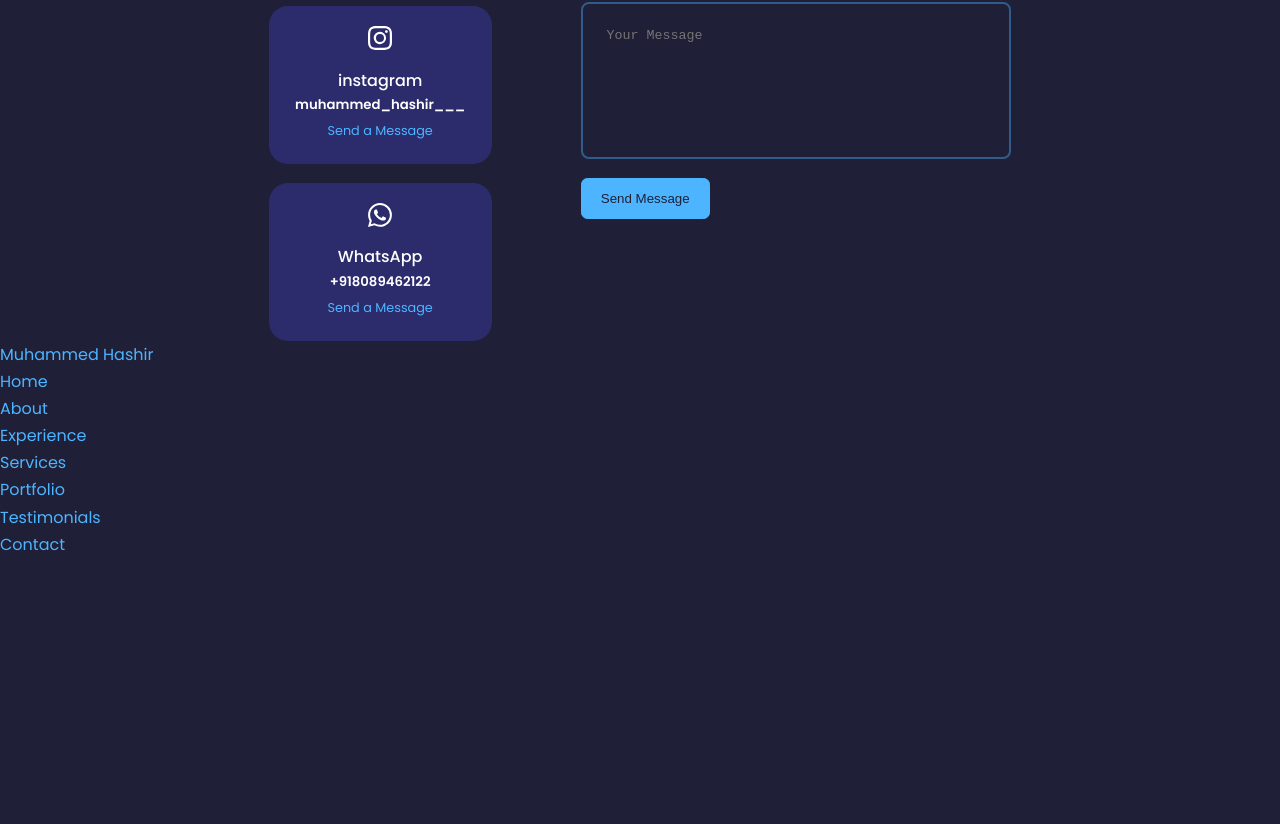
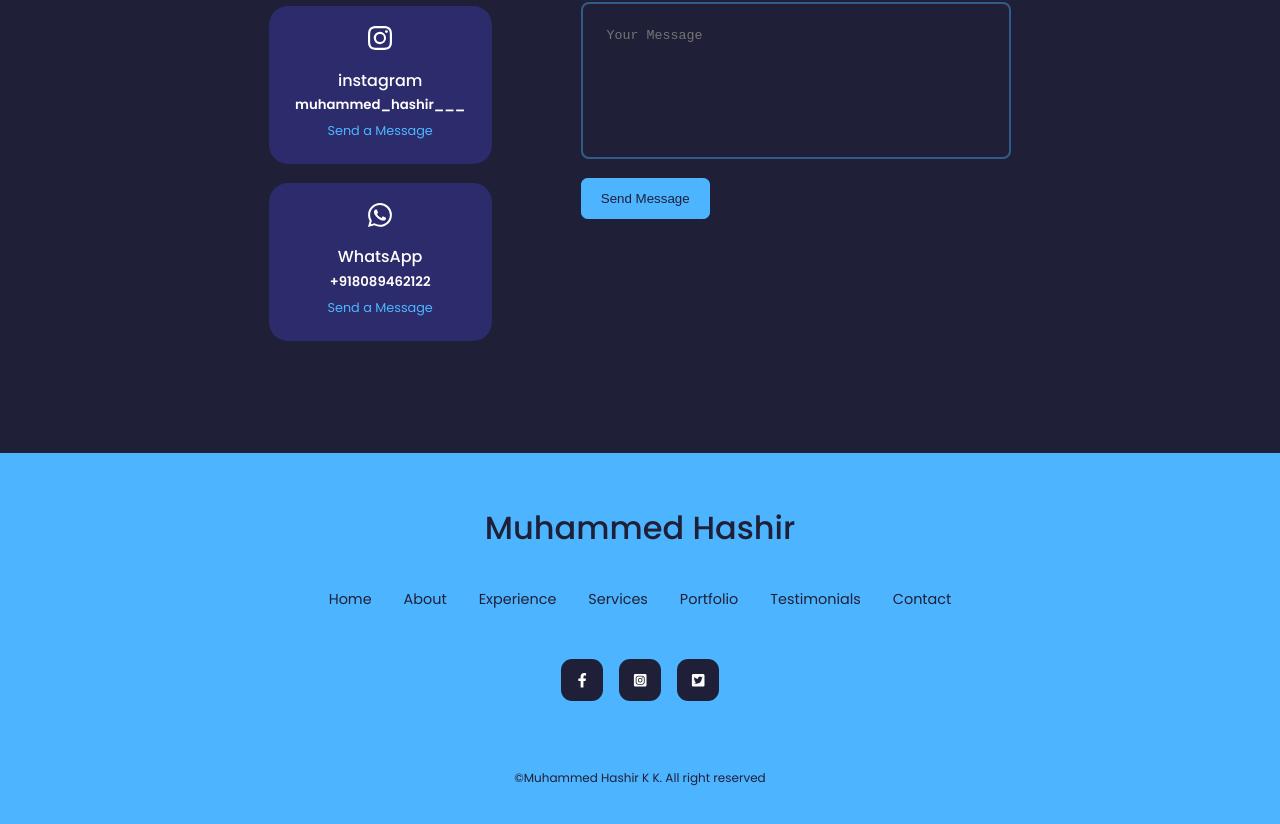
Before and after one commit to muhammedhashir1/portfolio-react, a React (Create React App) app: page / in a window 1280 px wide. Shown: the part 5434-6258 px from the top of the page. Before the commit the page ends 5992 px from the top, so only its background shows below. Built offline with nearby package versions, Linux system fonts and the light colour scheme.

Commit message:
footer section completed

```diff
--- a/src/Components/Footer/Footer.css
+++ b/src/Components/Footer/Footer.css
@@ -0,0 +1,57 @@
+footer{
+    background: var(--color-primary);
+    padding: 3rem;
+    text-align: center;
+    font-size: 0.9rem;
+    margin-top: 7rem;
+}
+footer a{
+    color: var(--color-bg);
+}
+.footer__logo{
+    font-size: 2rem;
+    font-weight: 500;
+    margin-bottom: 2rem;
+    display: block;
+}
+.permalinks{
+    display: flex;
+    flex-wrap: wrap;
+    justify-content: center;
+    gap: 2rem;
+    margin: 0 auto 3rem;
+}
+.footer__socials{
+    display: flex;
+    justify-content: center;
+    gap: 1rem;
+    margin-bottom: 4rem;
+}
+.footer__socials a{
+    background: var(--color-bg);
+    color:var(--color-white);
+    padding:0.8rem;
+    border-radius: 0.7rem;
+    display: flex;
+    border: 1px solid transparent;
+}
+.footer__socials a:hover{
+    background: transparent;
+    color: var(--color-bg);
+    border-color: var(--color-bg);
+}
+.footer__copyright{
+    margin-bottom: 4rem;
+    color: var(--color-bg);
+}
+
+ /*================ MEDIA QUERIES (SMALL DEVICES) ===============*/
+ @media screen and (max-width: 600px){
+    .permalinks{
+        flex-direction: column;
+        gap: 1.5rem;
+    }
+    .footer__socials {
+        margin-bottom: 2.6rem;
+    }
+ }
--- a/src/Components/Footer/Footer.jsx
+++ b/src/Components/Footer/Footer.jsx
@@ -1,6 +1,8 @@
 import React from 'react'
 import './Footer.css'
-
+import {FaFacebookF} from 'react-icons/fa'
+import {FaInstagramSquare} from 'react-icons/fa'
+import {FaTwitterSquare} from 'react-icons/fa'
 const Footer = () => {
   return (
     <footer>
@@ -15,9 +17,12 @@ const Footer = () => {
         <li><a href="#contact">Contact</a></li>
       </ul>
       <div className="footer__socials">
-        <a href="https://facebook.com"></a>
-        <a href="https://instagram.com"></a>
-        <a href="https://twitter.com"></a>
+        <a href="https://facebook.com"><FaFacebookF/></a>
+        <a href="https://instagram.com"><FaInstagramSquare/></a>
+        <a href="https://twitter.com"><FaTwitterSquare/></a>
+      </div>
+      <div className="footer__copyright">
+        <small>&copy;Muhammed Hashir K K. All right reserved</small>
       </div>
     </footer>
   )
```
